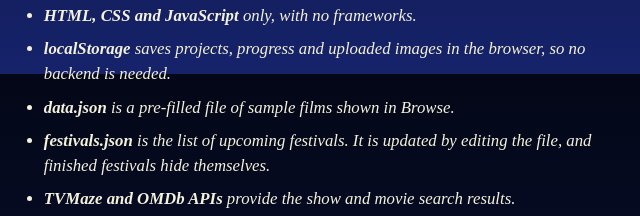
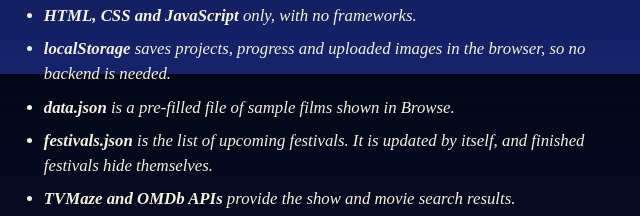
Before and after one commit to suniidih/Shooting-Stars, a plain HTML site: page about.html in a window 1280 px wide. Shown: the part 2326-2542 px from the top of the page, 66-706 px from the left. Drawn offline with Linux system fonts and the light colour scheme.

Commit message:
Update description of festivals.json behavior

```diff
--- a/about.html
+++ b/about.html
@@ -82,7 +82,7 @@
     <li><strong>HTML, CSS and JavaScript</strong> only, with no frameworks.</li>
     <li><strong>localStorage</strong> saves projects, progress and uploaded images in the browser, so no backend is needed.</li>
     <li><strong>data.json</strong> is a pre-filled file of sample films shown in Browse.</li>
-    <li><strong>festivals.json</strong> is the list of upcoming festivals. It is updated by editing the file, and finished festivals hide themselves.</li>
+    <li><strong>festivals.json</strong> is the list of upcoming festivals. It is updated by itself, and finished festivals hide themselves.</li>
     <li><strong>TVMaze and OMDb APIs</strong> provide the show and movie search results.</li>
     <li><strong>Firebase Firestore (optional)</strong> stores the shared crew calls so every visitor sees the same board.</li>
     <li><strong>GitHub Pages</strong> hosts the finished website.</li>
```
